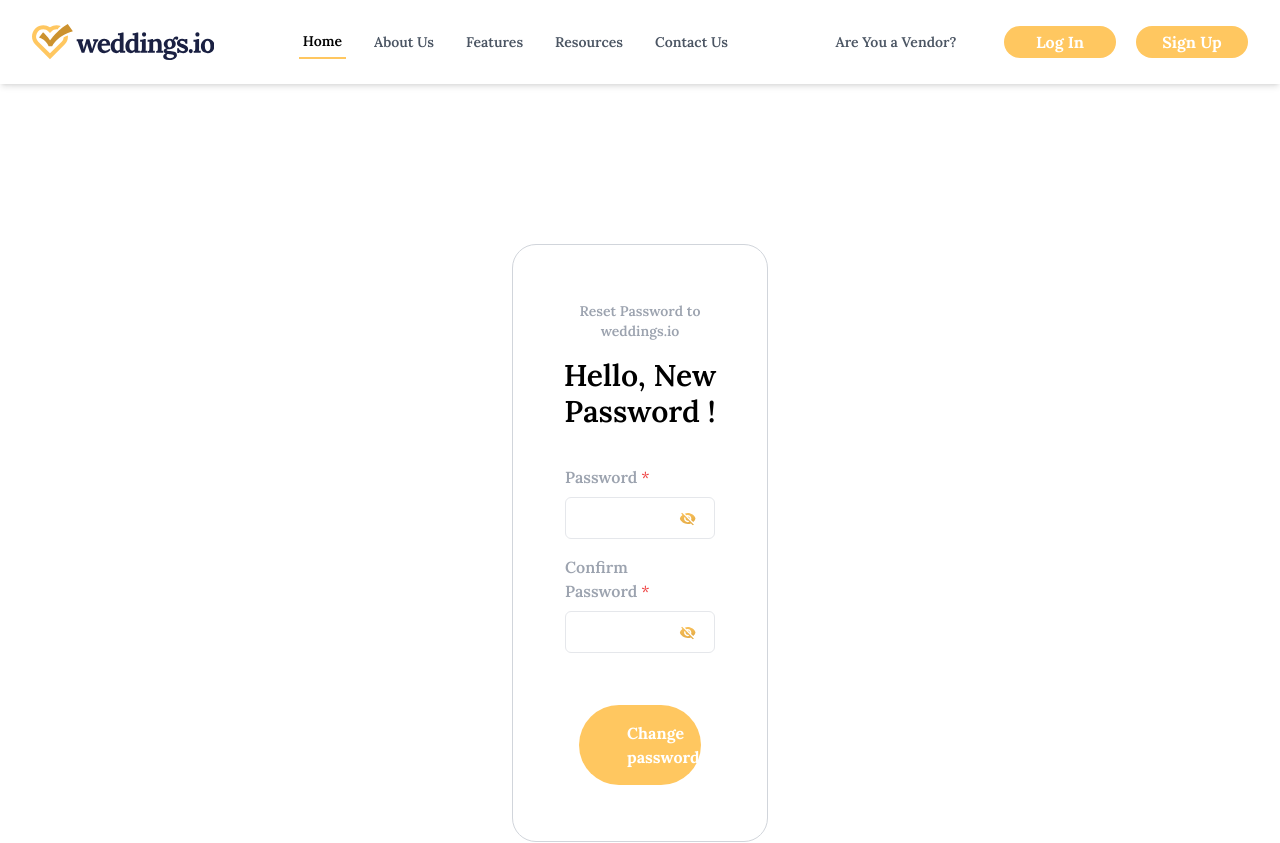
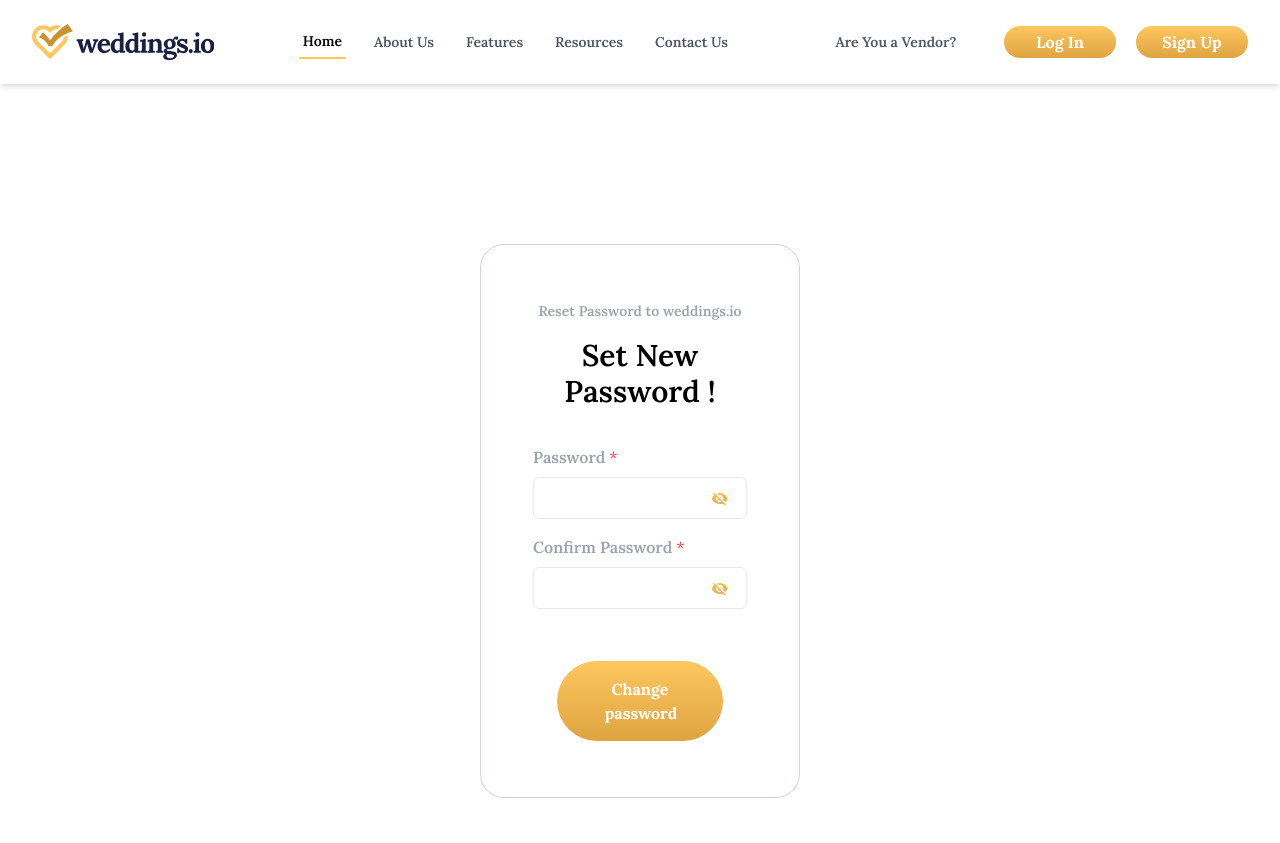
Before and after one commit to Parth-Patadiya/WeddingsIO, a React (Create React App) app: page /forgotPassword in a window 1280 px wide. Shown: the top 843 px of the page. Built offline with nearby package versions, Linux system fonts and the light colour scheme.

Commit message:
button gradient color and auth flow design fixes

```diff
--- a/public/index.html
+++ b/public/index.html
@@ -25,7 +25,7 @@
       work correctly both with client-side routing and a non-root public URL.
       Learn how to configure a non-root public URL by running `npm run build`.
     -->
-    <title>React App</title>
+    <title>weddings.io</title>
   </head>
   <body class="font-sans">
     <noscript>You need to enable JavaScript to run this app.</noscript>
--- a/src/App.css
+++ b/src/App.css
@@ -45,3 +45,11 @@ body {
     transform: rotate(360deg);
   }
 }
+
+.button-gradient {
+  background-image: linear-gradient(180deg, #FFC760 0%, #CC922F 150%);
+}
+
+.button-gradient:hover {
+  background-image: linear-gradient(180deg, #CC922F 0%, #FFC760 70%);
+}
--- a/src/components/CarouselMain.js
+++ b/src/components/CarouselMain.js
@@ -80,7 +80,7 @@ const CarouselMain = () => {
           <p className="mt-4 sm:text-lg text-sm whitespace-nowrap">
             Welcome to weddings.io, the AI-powered wedding planning platform designed to make your wedding planning simple.
           </p>
-          <button className="flex h-8  top-1/2 mr-2 pr-7 pl-4 pb-8 pt-2 sm:pt-3 my-6 rounded-full font-semibold bg-yellow-500 text-light-500 border hover:bg-yellow-500 hover:text-white focus:outline-none border-light text-sm" onClick={openModal}>
+          <button className="button-gradient flex h-8  top-1/2 mr-2 pr-7 pl-4 pb-8 pt-2 sm:pt-3 my-6 rounded-full font-semibold text-light-500 hover:text-white focus:outline-none text-sm" onClick={openModal}>
               <img className='w-4 mr-2 mt-0.5 ml-2 bg-transparent' alt='' src={HeroButtonImg} />
               Start Planning
             </button>
--- a/src/components/Email.js
+++ b/src/components/Email.js
@@ -43,10 +43,10 @@ const Email = () => {
             </div>
             <div className="w-full flex justify-center pt-10">
               <button
-                className="bg-light text-white font-bold md:py-4 py-3 md:px-16 px-5 w-[70%] rounded-full hover:bg-yellow-500"
+                className="button-gradient bg-light text-white font-bold md:py-4 py-3 md:px-16 px-5 w-[70%] rounded-full"
                 onClick={() => navigate("/forgotPassword")}
               >
-                Continue
+                Send OTP to email
               </button>
             </div>
           </div>
--- a/src/components/FeedBackCarousel.js
+++ b/src/components/FeedBackCarousel.js
@@ -77,7 +77,7 @@ const FeedBackCarousel = () => {
         </div>
       </div>
       <div className='flex h-15 w-full p-8 justify-center align-middle'>
-        <button className="flex right-0 p-3 px-10 rounded-full bg-light text-light-500 border hover:bg-yellow-500 text-white font-semibold focus:outline-none border-light text-sm">
+        <button className="button-gradient flex right-0 p-3 px-10 rounded-full bg-light text-light-500 text-white font-semibold focus:outline-none text-sm">
           Start Planning Now!
         </button>
       </div>
--- a/src/components/ForgotePassword.js
+++ b/src/components/ForgotePassword.js
@@ -30,11 +30,11 @@ ScrollToTop();
 
   return (
     <div className="w-full flex justify-center">
-      <div className="w-[85%] lg:w-[40%] xl:w-[20%] rounded-3xl border-gray-300 border-[1px] flex flex-col justify-center md:my-40 my-16 py-14 md:px-10 px-5">
+      <div className="w-[85%] lg:w-[40%] xl:w-[25%] rounded-3xl border-gray-300 border-[1px] flex flex-col justify-center md:my-40 my-16 py-14 md:px-10 px-5">
         <p className="text-sm font-semibold text-gray-400 pb-4">
           Reset Password to weddings.io
         </p>
-        <p className="md:text-3xl text-2xl  font-semibold ">Hello, New Password !</p>
+        <p className="md:text-3xl text-2xl  font-semibold ">Set New Password !</p>
         <form className="flex justify-center">
           <div className="w-full pt-6">
             <div className="flex md:flex-row flex-col">
@@ -133,7 +133,7 @@ ScrollToTop();
         </form>
             <div className="w-full flex justify-center pt-10">
           <button
-            className="bg-light text-white font-bold md:py-4 py-3 md:px-12 px-5 w-[70%] rounded-full hover:bg-yellow-500"
+            className="button-gradient bg-light text-white font-bold md:py-4 py-3 md:px-12 px-5 w-[70%] rounded-full"
             onClick={() => navigate("/signIn")}
           >
             Change password
--- a/src/components/Header.js
+++ b/src/components/Header.js
@@ -91,13 +91,13 @@ const Header = () => {
           <div className="text-sm font-semibold leading-6 ml-9 text-gray-600 w-44">
             Are You a Vendor?
           </div>
-          <button className="bg-light text-white font-bold py-1 px-3 w-28 rounded-full hover:bg-yellow-500 "
+          <button className="button-gradient text-white font-bold py-1 px-3 w-28 rounded-full"
           onClick={()=>navigate('/signIn')}
           >
             Log In
           </button>
           <button
-            className="bg-light text-white font-bold py-1 px-3 w-28 rounded-full hover:bg-yellow-500"
+            className="button-gradient text-white font-bold py-1 px-3 w-28 rounded-full"
             onClick={()=>navigate('/signUp')}
           >
             Sign Up
--- a/src/components/MakingWedding.js
+++ b/src/components/MakingWedding.js
@@ -68,7 +68,7 @@ const MakingWedding = () => {
         <div className='text-xs text-white pt-3 font-semibold italic'>Launch July 1,2024</div>
         <div className='text-3xl text-white pt-4 font-semibold'>Sign Up For Early Access</div>
         <div className='flex h-15 w-full pt-8 justify-center align-middle'>
-          <button className="flex right-0 p-3 px-10 rounded-full bg-light text-light-500 border hover:bg-yellow-500 text-white font-semibold focus:outline-none border-light text-sm">
+          <button className="button-gradient flex right-0 p-3 px-10 rounded-full text-light-500 text-white font-semibold text-sm">
             Sign Up Now
           </button>
         </div>
--- a/src/components/PlanWithEase.js
+++ b/src/components/PlanWithEase.js
@@ -25,7 +25,7 @@ const PlanWithEase = () => {
               Train your personal AI wedding planner with your wedding vision and get tailored suggestions to save time and money. Get custom vendor suggestions based on your location and budget. Generate tasks to track your wedding progress. Automate your RSVPs and so much more
             </div>
             <div className='flex h-15 w-full pt-10 justify-center sm:justify-start align-middle'>
-              <button className="flex right-0 p-3 px-10 rounded-full bg-light text-light-500 border hover:bg-yellow-500 text-white font-semibold focus:outline-none border-light text-sm">
+              <button className="button-gradient flex right-0 p-3 px-10 rounded-full text-light-500 text-white font-semibold text-sm">
                 Schedule a Demo
               </button>
             </div>
--- a/src/components/SignIn.js
+++ b/src/components/SignIn.js
@@ -111,10 +111,10 @@ ScrollToTop();
 
         <div className="w-full flex justify-center pt-10">
           <button
-            className="bg-light text-white font-bold md:py-4 py-3 md:px-10 px-5 w-[70%] rounded-full hover:bg-yellow-500"
+            className="button-gradient text-white font-bold md:py-4 py-3 md:px-10 px-5 w-[70%] rounded-full"
             onClick={() => navigate("/")}
           >
-            Create account
+            Sign In
           </button>
         </div>
         <div className="w-full flex pt-10 justify-center">
```
Also changed, not shown: public/manifest.json.
